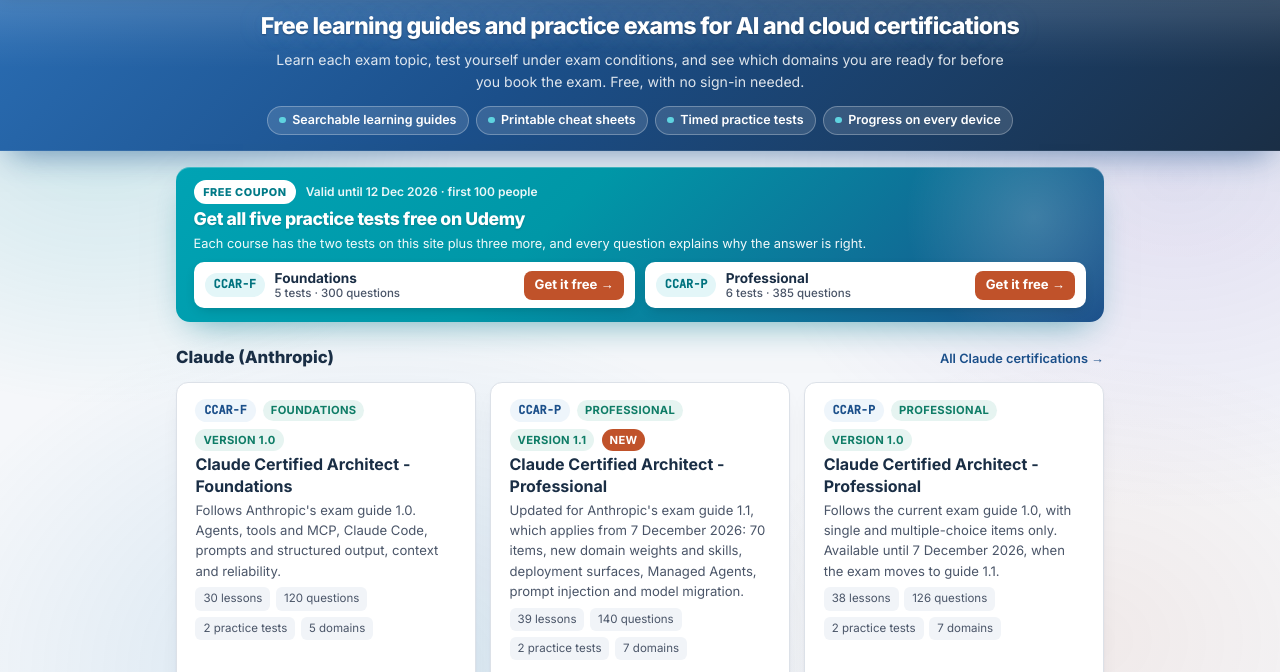
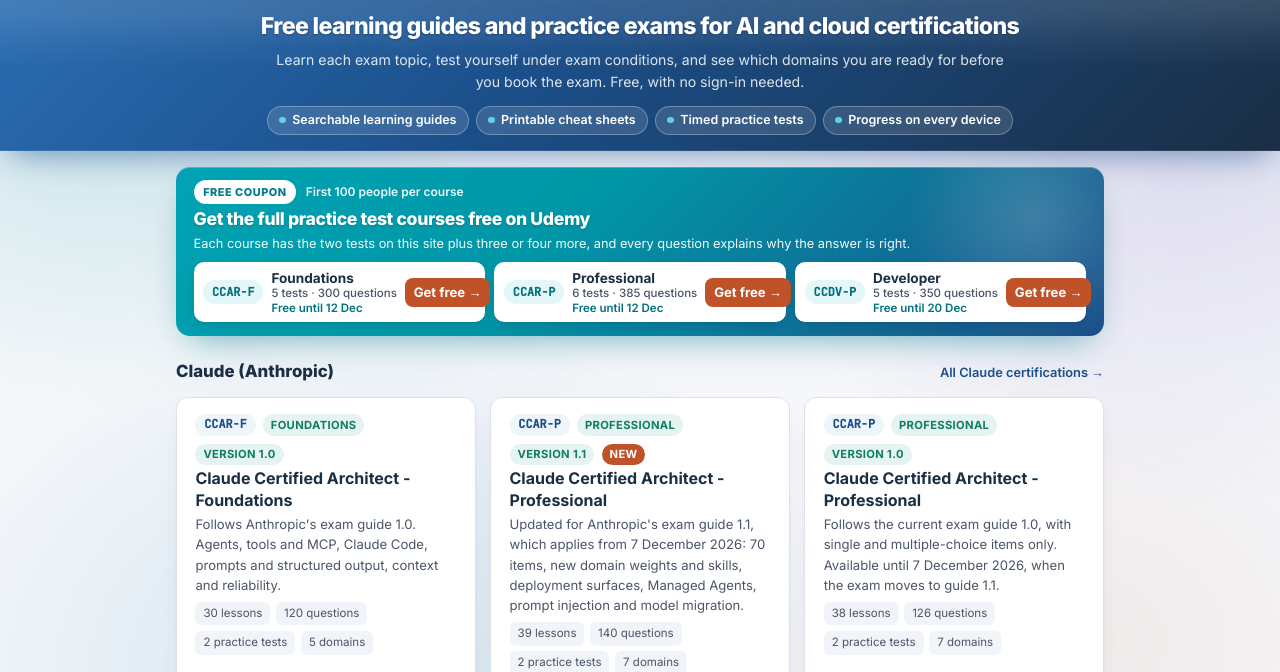
Before and after one commit to prakashsridharan/ccar-f-practice-exam, a plain HTML site: page index.html in a window 1280 px wide. Shown: the part 64-736 px from the top of the page. Drawn offline with Linux system fonts and the light colour scheme; no server answers.

Commit message:
Hub: CCDV-P Udemy coupon (free until 20 Dec 2026); each coupon card expires on its own date

```diff
--- a/hub.css
+++ b/hub.css
@@ -77,13 +77,16 @@ body::before{content:'';position:fixed;inset:0;z-index:-1;pointer-events:none;ba
 .promo-until{font-size:.75rem;font-weight:600;opacity:.92}
 .promo h2{font-size:1.1rem;font-weight:800;letter-spacing:-.02em;line-height:1.25;margin-bottom:.2rem;text-shadow:0 1px 2px rgba(0,0,0,.18)}
 .promo p{font-size:.8rem;line-height:1.5;opacity:.95;margin-bottom:.6rem}
-.promo-l{display:grid;grid-template-columns:1fr 1fr;gap:.6rem}
-.promo-b{display:flex;align-items:center;gap:.6rem;padding:.45rem .7rem;border-radius:var(--r);background:#fff;text-decoration:none;color:var(--text);box-shadow:0 4px 14px -6px rgba(0,0,0,.3);transition:transform .15s,box-shadow .15s}
+.promo-l{display:grid;grid-template-columns:1fr;gap:.6rem}
+@media(min-width:1040px){.promo-l{grid-template-columns:repeat(3,1fr)}}
+.promo-b[hidden]{display:none}
+.promo-b{display:flex;align-items:center;gap:.5rem;padding:.45rem .6rem;min-width:0;border-radius:var(--r);background:#fff;text-decoration:none;color:var(--text);box-shadow:0 4px 14px -6px rgba(0,0,0,.3);transition:transform .15s,box-shadow .15s}
 .promo-b:hover{transform:translateY(-2px);box-shadow:0 10px 22px -8px rgba(0,0,0,.38)}
 .promo-b b{font-family:'JetBrains Mono',monospace;font-size:.74rem;font-weight:600;color:#00727e;background:#e3f6f8;padding:.2rem .55rem;border-radius:20px;flex-shrink:0}
 .promo-b span{display:flex;flex-direction:column;font-size:.85rem;font-weight:700;color:var(--ac-h);line-height:1.25}
-.promo-b small{font-size:.72rem;font-weight:500;color:var(--text-2)}
-.promo-b i{margin-left:auto;font-style:normal;font-size:.82rem;font-weight:700;color:#fff;background:#C0522A;padding:.3rem .65rem;border-radius:8px;white-space:nowrap}
+.promo-b small{font-size:.72rem;font-weight:500;color:var(--text-2);white-space:nowrap}
+.promo-b small.promo-d{color:#00727e;font-weight:600}
+.promo-b i{margin-left:auto;font-style:normal;font-size:.82rem;font-weight:700;color:#fff;background:#C0522A;padding:.3rem .55rem;border-radius:8px;white-space:nowrap;flex-shrink:0}
 .promo-b:hover i{background:#a8451f}
 @media(max-width:720px){.promo-l{grid-template-columns:1fr}.promo h2{font-size:1rem}}
 @media (prefers-reduced-motion:reduce){.promo-b:hover{transform:none}}
--- a/index.html
+++ b/index.html
@@ -102,7 +102,7 @@
 <link rel="preconnect" href="https://fonts.googleapis.com">
 <link rel="preconnect" href="https://fonts.gstatic.com" crossorigin>
 <link rel="stylesheet" href="https://fonts.googleapis.com/css2?family=Inter:wght@400;500;600;700;800&family=JetBrains+Mono:wght@400;500&display=swap">
-<link rel="stylesheet" href="/hub.css?v=20261119a">
+<link rel="stylesheet" href="/hub.css?v=20261119b">
 <link rel="stylesheet" href="/site.css?v=20261119a">
 </head>
 <body>
@@ -115,14 +115,17 @@
 
 <div class="container">
 
-  <!-- Udemy coupons (November 2026 links, valid to 12 Dec 2026). The script below hides this box once data-until has passed. -->
-  <div class="promo" data-until="2026-12-13">
-    <div class="promo-t"><span class="promo-pill">Free coupon</span><span class="promo-until">Valid until 12 Dec 2026 &middot; first 100 people</span></div>
-    <h2>Get all five practice tests free on Udemy</h2>
-    <p>Each course has the two tests on this site plus three more, and every question explains why the answer is right.</p>
+  <!-- Udemy coupons. Each card has its own data-until (the day after its coupon ends): the script
+       below hides each expired card, and the whole box once no card is left.
+       CCAR-F and CCAR-P: November 2026 links, valid to 12 Dec 2026. CCDV-P: valid to 20 Dec 2026. -->
+  <div class="promo" data-until="2026-12-21">
+    <div class="promo-t"><span class="promo-pill">Free coupon</span><span class="promo-until">First 100 people per course</span></div>
+    <h2>Get the full practice test courses free on Udemy</h2>
+    <p>Each course has the two tests on this site plus three or four more, and every question explains why the answer is right.</p>
     <div class="promo-l">
-      <a class="promo-b" href="https://www.udemy.com/course/claude-certified-architect-foundations-practice-tests-c/?couponCode=CCAR-F-NOV26" target="_blank" rel="noopener"><b>CCAR-F</b><span>Foundations<small>5 tests &middot; 300 questions</small></span><i>Get it free &rarr;</i></a>
-      <a class="promo-b" href="https://www.udemy.com/course/claude-certified-architect-professional-practice-tests-w/?couponCode=CCAR-P-NOV26" target="_blank" rel="noopener"><b>CCAR-P</b><span>Professional<small>6 tests &middot; 385 questions</small></span><i>Get it free &rarr;</i></a>
+      <a class="promo-b" data-until="2026-12-13" href="https://www.udemy.com/course/claude-certified-architect-foundations-practice-tests-c/?couponCode=CCAR-F-NOV26" target="_blank" rel="noopener"><b>CCAR-F</b><span>Foundations<small>5 tests &middot; 300 questions</small><small class="promo-d">Free until 12 Dec</small></span><i>Get free &rarr;</i></a>
+      <a class="promo-b" data-until="2026-12-13" href="https://www.udemy.com/course/claude-certified-architect-professional-practice-tests-w/?couponCode=CCAR-P-NOV26" target="_blank" rel="noopener"><b>CCAR-P</b><span>Professional<small>6 tests &middot; 385 questions</small><small class="promo-d">Free until 12 Dec</small></span><i>Get free &rarr;</i></a>
+      <a class="promo-b" data-until="2026-12-21" href="https://www.udemy.com/course/claude-certified-developer-professional-practice-tests/?couponCode=CCDV-P-NOV-DEC26" target="_blank" rel="noopener"><b>CCDV-P</b><span>Developer<small>5 tests &middot; 350 questions</small><small class="promo-d">Free until 20 Dec</small></span><i>Get free &rarr;</i></a>
     </div>
   </div>
 
@@ -180,6 +183,7 @@
 <script>
 // Hide time-limited offers (the Udemy coupon box) after their data-until date.
 document.querySelectorAll('[data-until]').forEach(function(el){if(new Date()>=new Date(el.getAttribute('data-until')+'T00:00:00'))el.hidden=true;});
+document.querySelectorAll('.promo').forEach(function(p){if(!p.querySelector('.promo-b:not([hidden])'))p.hidden=true;});
 </script>
 <script>
 // Site admin at /#admin. Hidden unless the hash is #admin; nothing here is linked from the
```
